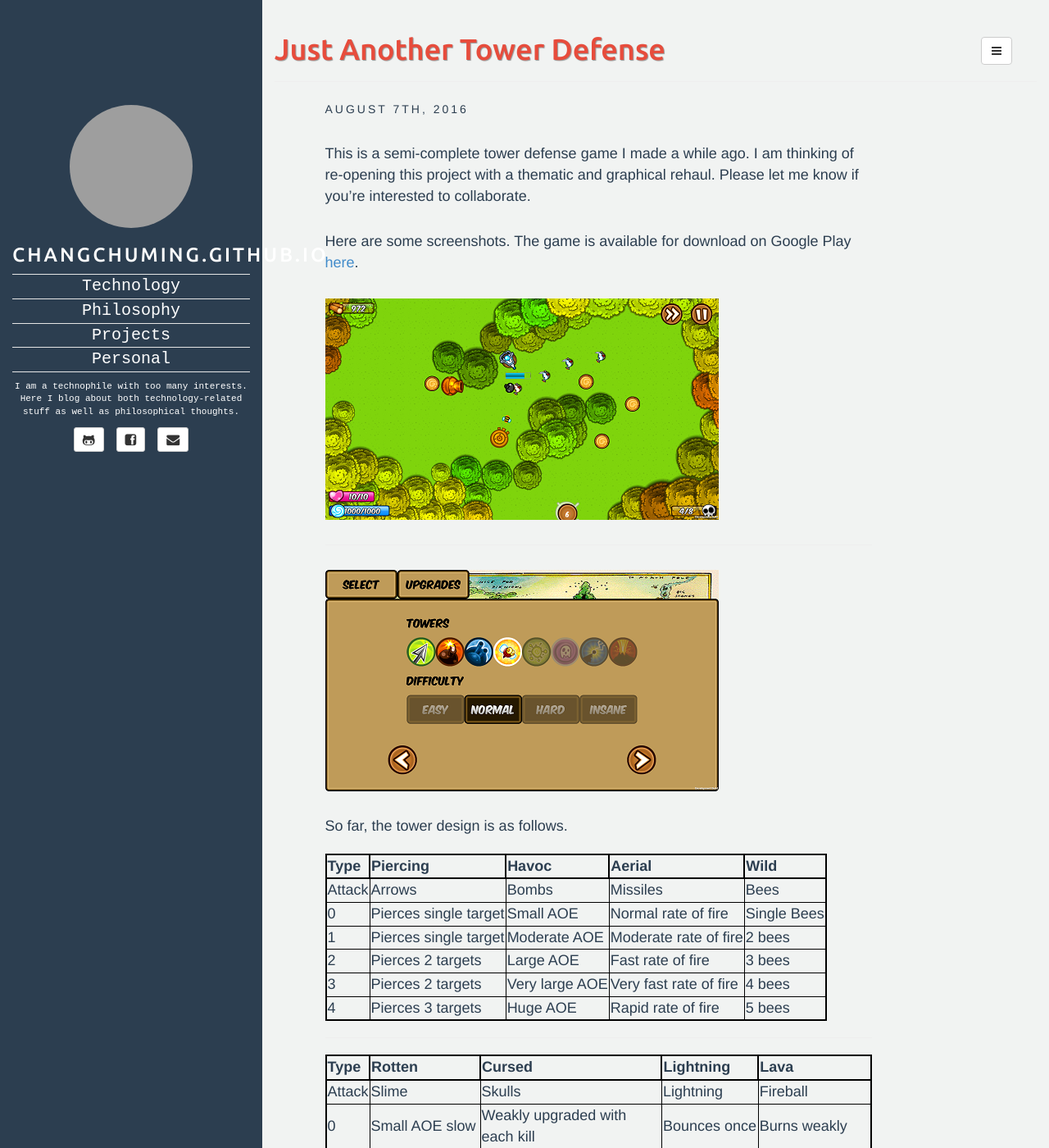
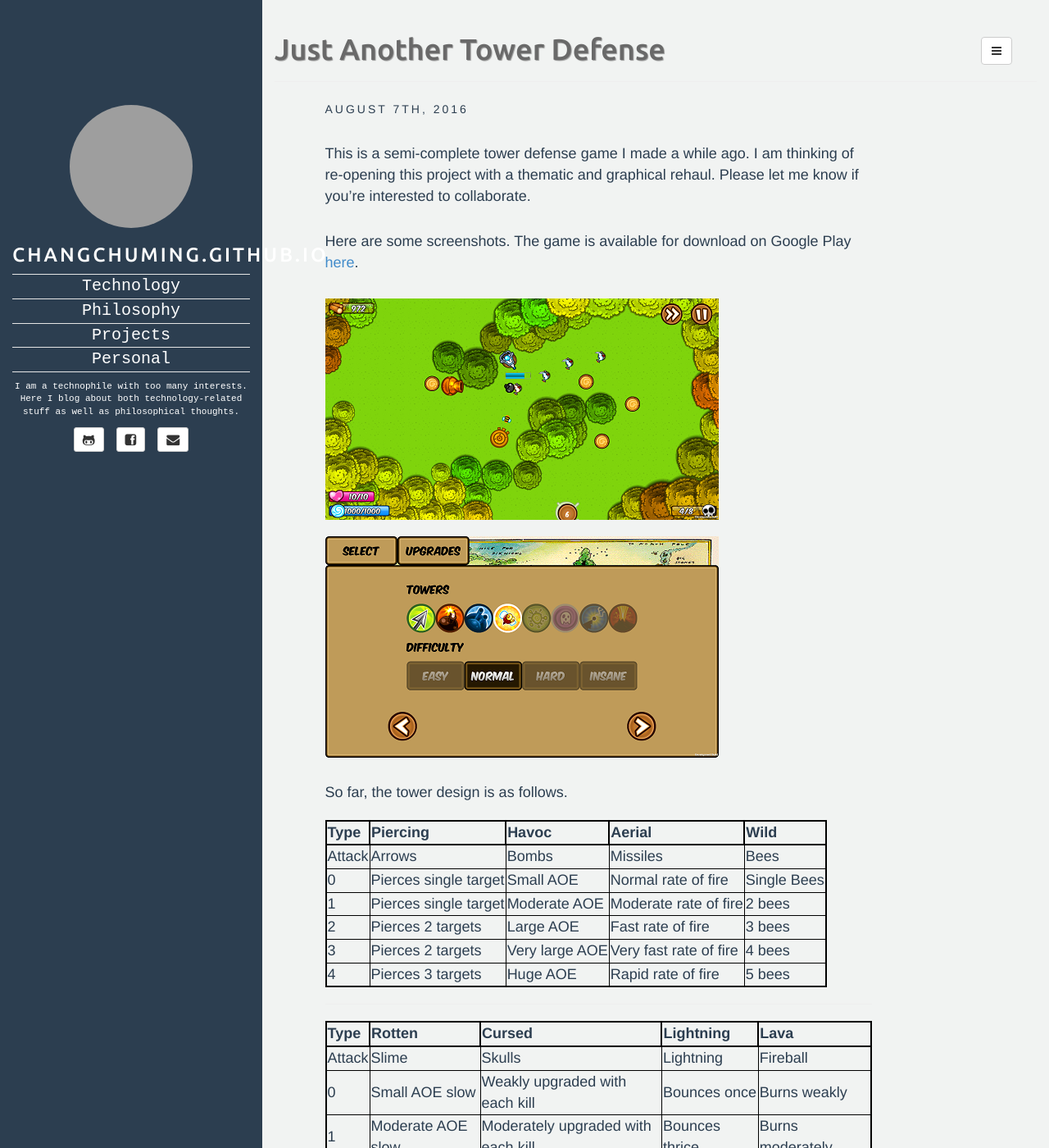
Before and after one commit to changchuming/changchuming.github.io, a Jekyll site: the page built from _posts/2016-8-7-Just-Another-Tower-Defense.md, in a window 1280 px wide and 1400 px high. Shown: the whole window at 82% size. Built offline with Jekyll 4.4.1, drawn with Linux system fonts in a browser that asks for light colours; comment, search, counter and statistics services are not loaded; grey boxes are pictures that could not be loaded.

Commit message:
Changed header colour Remove spaces between images

```diff
--- a/_posts/2016-8-7-Just-Another-Tower-Defense.md
+++ b/_posts/2016-8-7-Just-Another-Tower-Defense.md
@@ -11,9 +11,7 @@ This is a semi-complete tower defense game I made a while ago. I am thinking of
 Here are some screenshots. The game is available for download on Google Play [here](https://play.google.com/store/apps/details?id=com.justanothertowerdefense).
 
 ![Game Screenshot 1]({{ site.BASE_PATH }}/assets/images/Game_SS_1.png)
-
 -----
-
 ![Game Screenshot 2]({{ site.BASE_PATH }}/assets/images/Game_SS_2.png)
 
 So far, the tower design is as follows.
--- a/assets/css/style.css
+++ b/assets/css/style.css
@@ -127,7 +127,7 @@ article .share .gplus:hover {
 }
 
 .page-header {
-	color: #e74c3c;
+	color: #696969;
 	text-shadow: 1px 1px 1px rgba(150, 150, 150, 1);
 }
 
```
